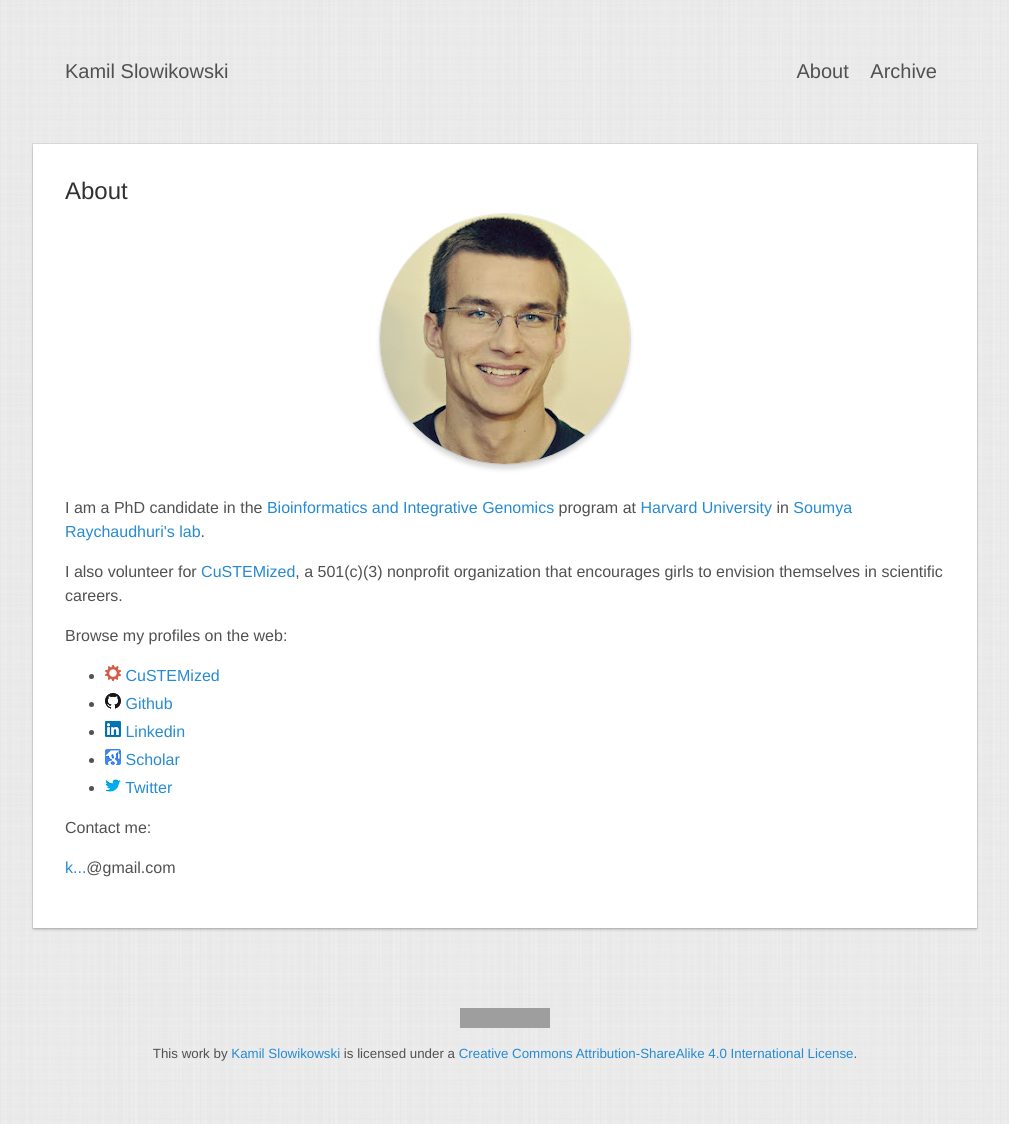
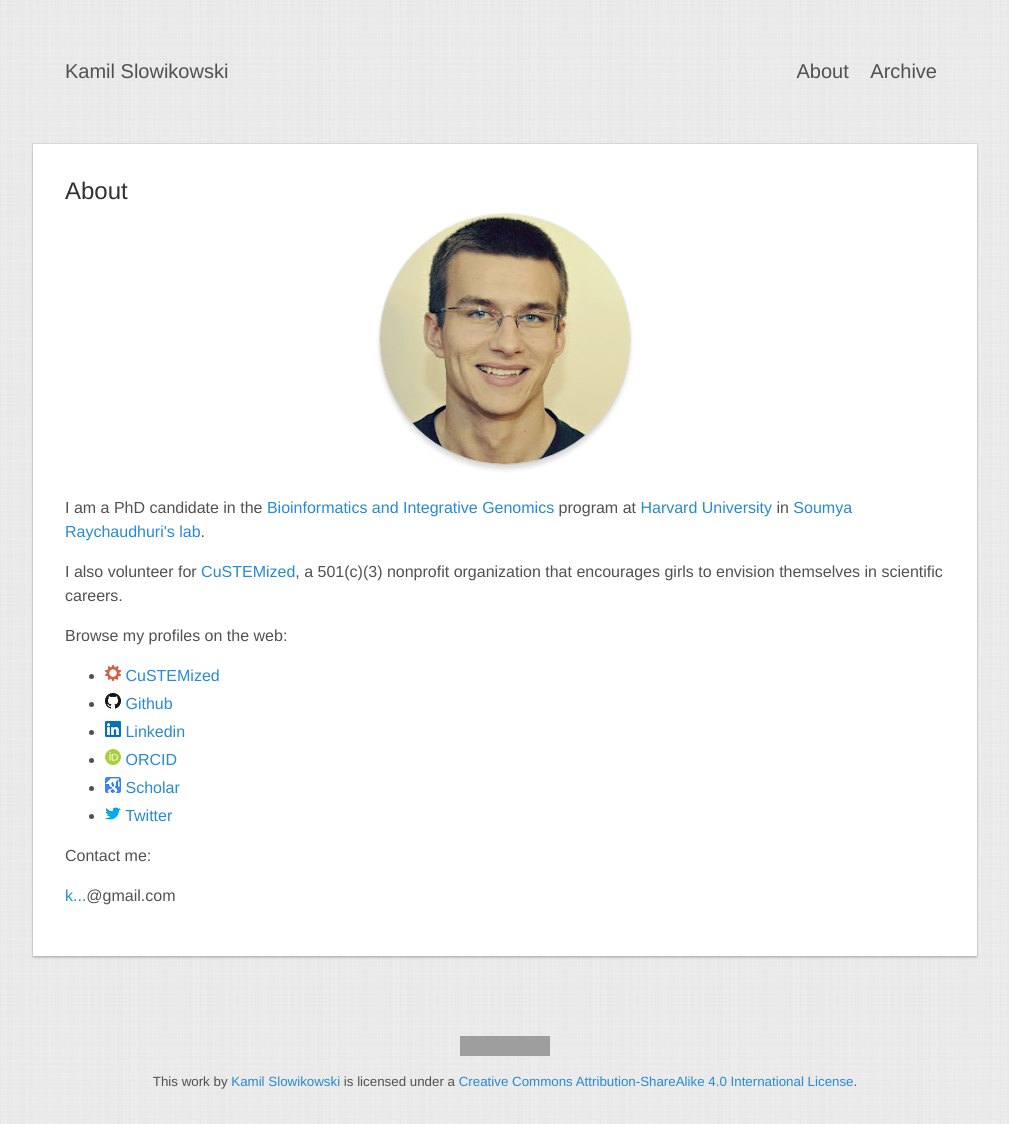
Before and after one commit to slowkow/slowkow.com, a Jekyll site: the page built from about.html, in a window 1280 px wide. Shown: the whole page, without its empty margins (135-1144 px from the left). Built offline with Jekyll 4.4.1, drawn with Linux system fonts in a browser that asks for light colours; before the commit the page ends 1096 px from its top, so only the background shows below that; grey boxes are pictures that could not be loaded.

Commit message:
add orcid

```diff
--- a/_config.yml
+++ b/_config.yml
@@ -28,6 +28,7 @@
   github:         slowkow
   linkedin:       kslowikowski
   scholar:        kMP4830AAAAJ
+  orcid:          0000-0002-2843-6370
 
 # Google Analytics
 analytics_id:     "UA-15531613-2"
--- a/_sass/_base.scss
+++ b/_sass/_base.scss
@@ -106,6 +106,7 @@
 
 .icon {
   display: inline-block;
+  max-width: 16px;
 }
 
 .headshot {
--- a/about.html
+++ b/about.html
@@ -16,6 +16,7 @@
 <li><img class="icon" src="{{ site.baseurl }}/public/icons/custemized.png"> <a href="https://custemized.org/team">CuSTEMized</a></li>
 <li><img class="icon" src="{{ site.baseurl }}/public/icons/github.png"> <a href="https://github.com/{{ site.author.github }}">Github</a></li>
 <li><img class="icon" src="{{ site.baseurl }}/public/icons/linkedin.png"> <a href="https://www.linkedin.com/in/{{ site.author.linkedin }}">Linkedin</a></li>
+<li><img class="icon" src="{{ site.baseurl }}/public/icons/orcid.png"> <a href="http://orcid.org/{{ site.author.orcid }}">ORCID</a></li>
 <li><img class="icon" src="{{ site.baseurl }}/public/icons/scholar.png"> <a href="https://scholar.google.com/citations?user={{ site.author.scholar }}">Scholar</a></li>
 <li><img class="icon" src="{{ site.baseurl }}/public/icons/twitter.png"> <a href="https://twitter.com/{{ site.author.twitter }}">Twitter</a></li>
 </ul>
```
Also changed, not shown: public/icons/orcid.png (added).
